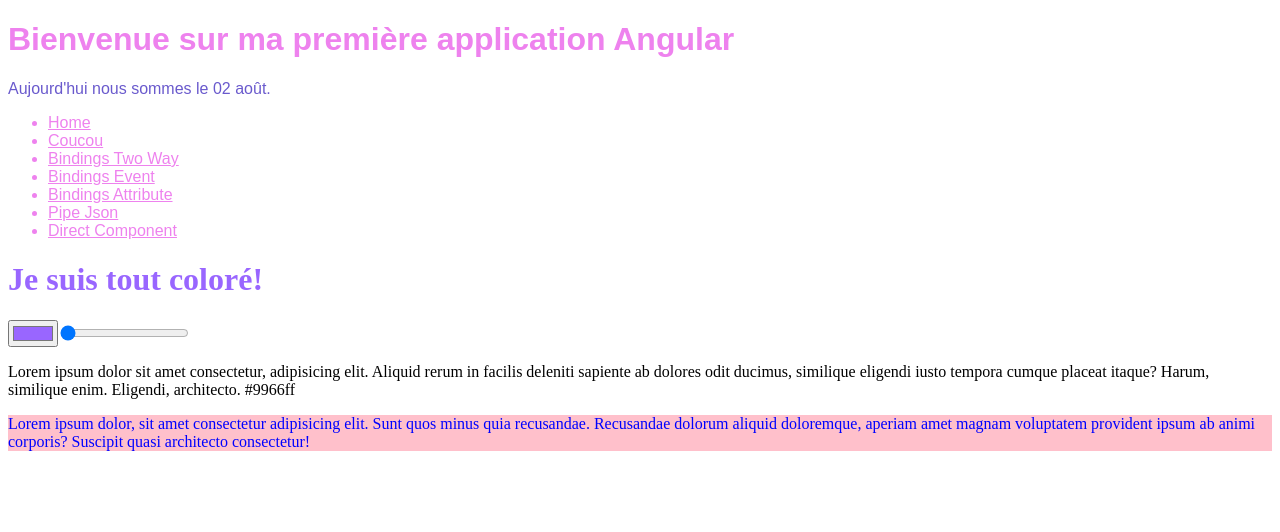
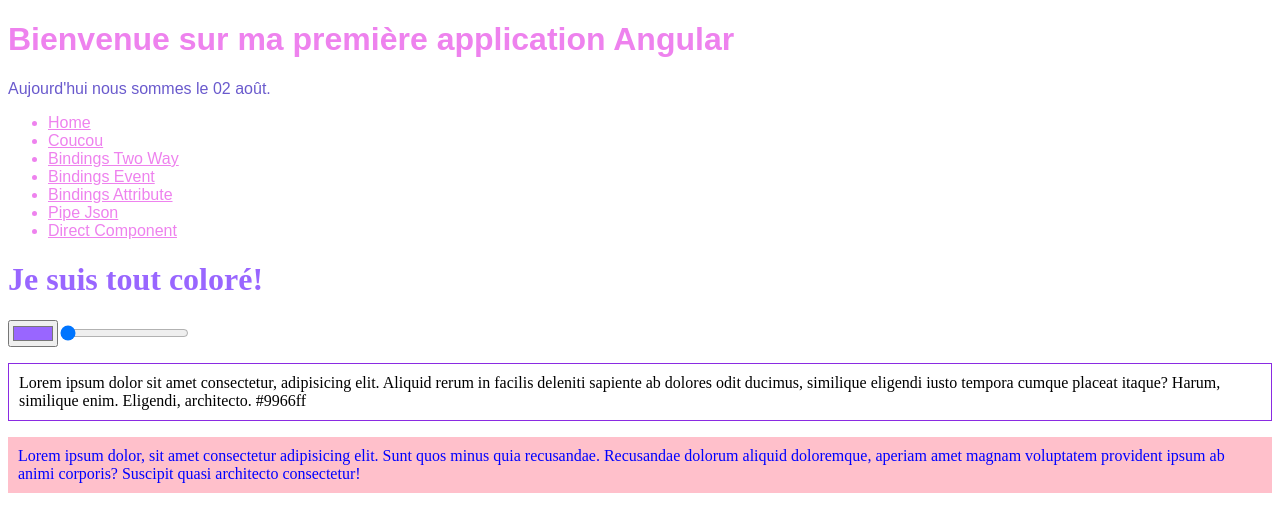
Before and after one commit to Tiilia/angular-first-app, an Angular app: page /direct-comp in a window 1280 px wide. Shown: the top 532 px of the page. Built offline with nearby package versions, Linux system fonts and the light colour scheme.

Commit message:
petites modifs direct comp

```diff
--- a/src/app/components/direct-comp/direct-comp.component.html
+++ b/src/app/components/direct-comp/direct-comp.component.html
@@ -10,7 +10,7 @@
 
 <p [ngClass]="{
   important: leftOffset>50,
-  pasImportant: myColor.toLowerCase() != '#9966ff'.toLowerCase()}">
+  pasImportant: myColor.toLowerCase() != '#483d8b'.toLowerCase()}">
   Lorem ipsum dolor sit amet consectetur, adipisicing elit. Aliquid rerum in facilis deleniti sapiente ab
   dolores odit ducimus, similique eligendi iusto tempora cumque placeat itaque? Harum, similique enim. Eligendi,
   architecto.
--- a/src/app/components/direct-comp/direct-comp.component.scss
+++ b/src/app/components/direct-comp/direct-comp.component.scss
@@ -1,5 +1,8 @@
+p{
+    padding: 10px;
+}
 .important{
-    background-color: darkslateblue;
+    background-color: #483d8b;
     color: white;
 }
 
```
